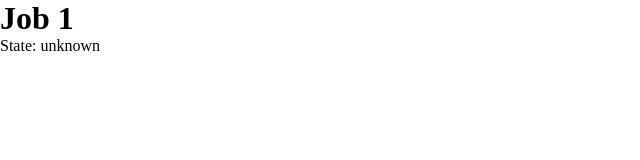
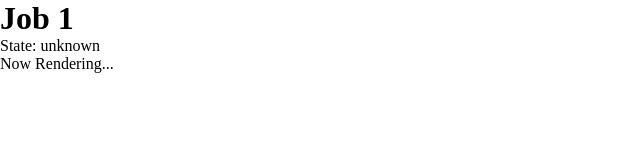
Before and after one commit to novogrammer/hello-headless-blender, a Next.js app in the folder next-app/: page /jobs/1 in a window 1280 px wide. Shown: the top 160 px of the page, without its empty margins (0-640 px from the left). Built offline with nearby package versions, Linux system fonts and the light colour scheme; no server answers.

Commit message:
ローディング表示を追加

```diff
--- a/next-app/src/app/jobs/[jobId]/page.tsx
+++ b/next-app/src/app/jobs/[jobId]/page.tsx
@@ -44,9 +44,13 @@ export default function JobPage({ params }: Props) {
     <div>
       <h1>Job {jobId}</h1>
       <p>State: {state}</p>
-      {state === "completed" && (
+      {state === "completed" ? (
         <div>
           <img src={`/api/jobs/${jobId}/result`} alt="result" />
+        </div>
+      ):(
+        <div>
+          Now Rendering...
         </div>
       )}
     </div>
```
